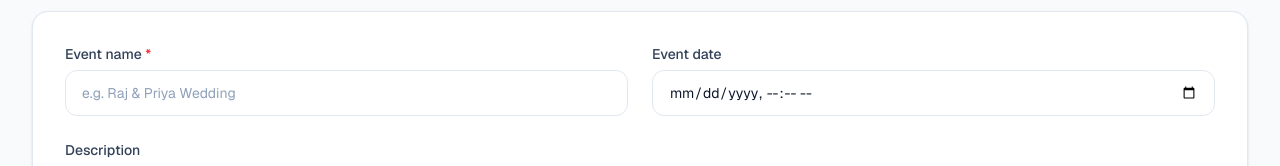
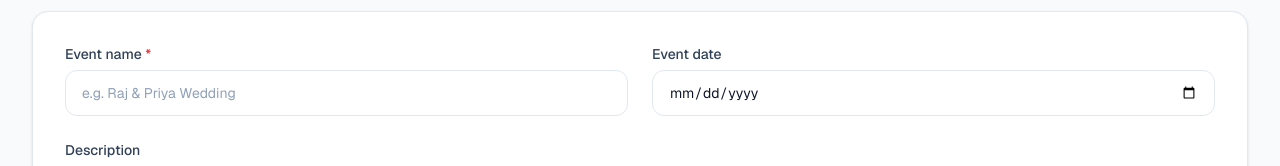
Before and after one commit to HavanButani26/snapface, a Next.js app in the folder frontend/: page /events/new in a window 1280 px wide. Shown: the part 206-372 px from the top of the page. Built offline with nearby package versions, Linux system fonts and the light colour scheme; no server answers; sample sign-in values are in the browser's storage.

Commit message:
fix: Update event date handling to format correctly and change input type to date

```diff
--- a/frontend/src/app/(dashboard)/events/new/page.tsx
+++ b/frontend/src/app/(dashboard)/events/new/page.tsx
@@ -22,7 +22,7 @@ export default function NewEventPage() {
             const event = await eventService.create({
                 name,
                 description: description || undefined,
-                event_date: eventDate || undefined,
+                event_date: eventDate ? `${eventDate}T00:00:00` : undefined,
                 is_password_protected: isPasswordProtected,
                 album_password: isPasswordProtected ? albumPassword : undefined,
             });
@@ -82,7 +82,7 @@ export default function NewEventPage() {
                                 Event date
                             </label>
                             <input
-                                type="datetime-local"
+                                type="date"
                                 value={eventDate}
                                 onChange={(e) => setEventDate(e.target.value)}
                                 className={inputClass}
```
